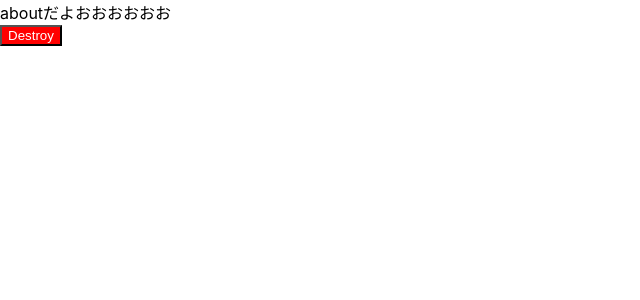
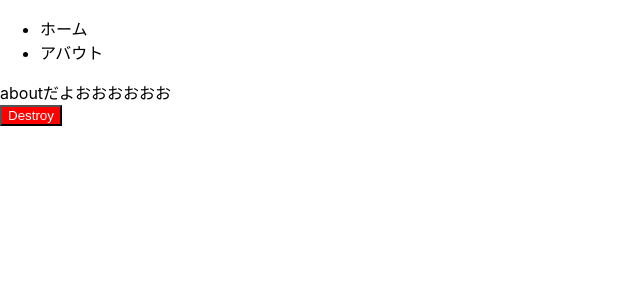
Before and after one commit to yamahare/next_and_vercel_test, a Next.js app: page /about in a window 1280 px wide. Shown: the top 300 px of the page, without its empty margins (0-640 px from the left). Built offline with nearby package versions, Linux system fonts and the light colour scheme.

Commit message:
[add]Headerコンポーネント追加

```diff
--- /dev/null
+++ b/components/Header.js
@@ -0,0 +1,13 @@
+import Link from 'next/link'
+
+function Header(){
+  return (
+    <>
+      <ul>
+        <li><Link href="/">ホーム</Link></li>
+        <li><Link href="/about">アバウト</Link></li>
+      </ul>
+    </>
+  )
+}
+export default Header
--- a/pages/about.js
+++ b/pages/about.js
@@ -1,8 +1,10 @@
 import Button from './../components/Button'
+import Header from './../components/Header'
 
 function HomePage(){
   return (
     <>
+      <Header></Header>
       <div>aboutだよおおおおおお</div>
       <Button></Button>
     </>
```
Also changed, not shown: pages/index.js (+8 -1 lines).
